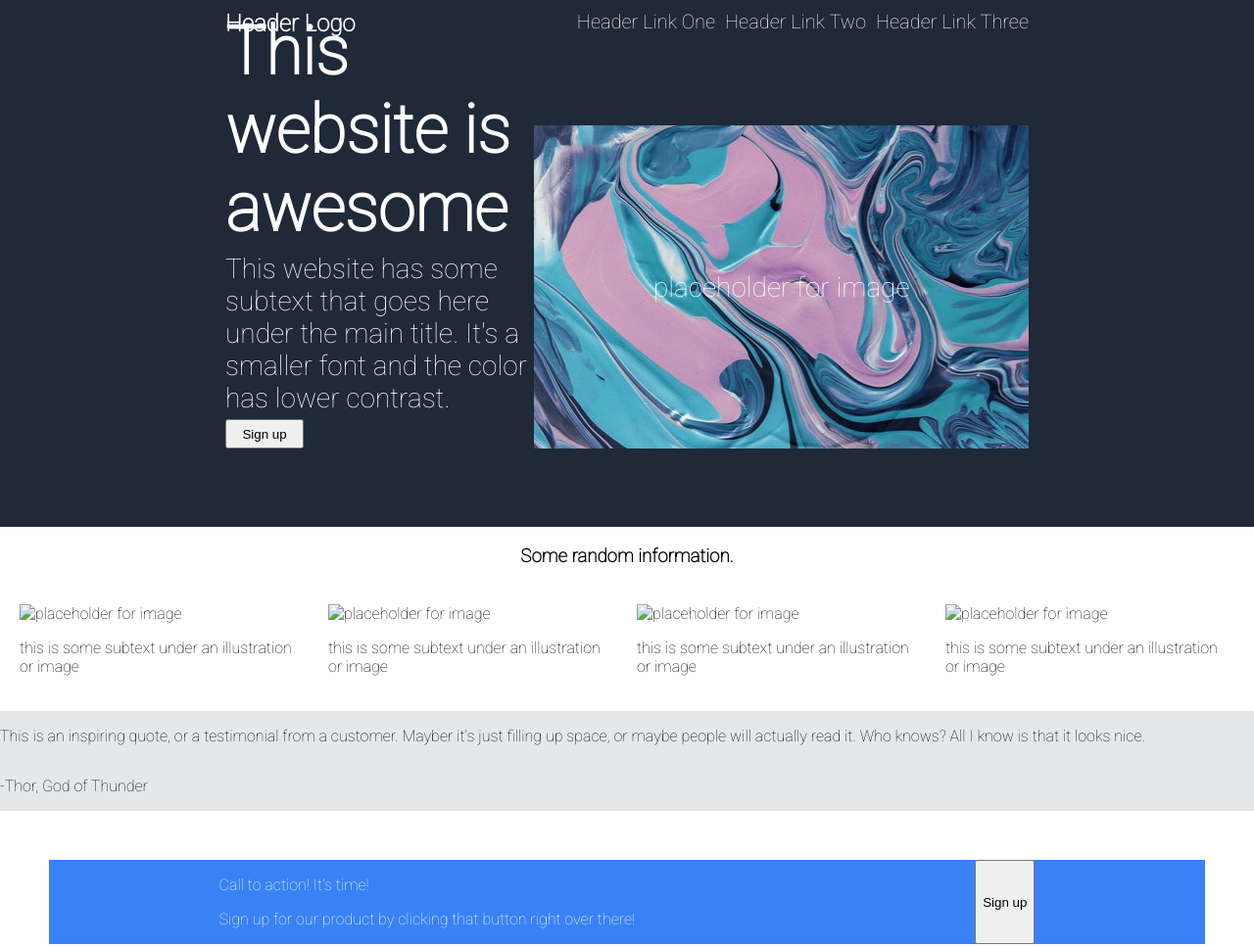
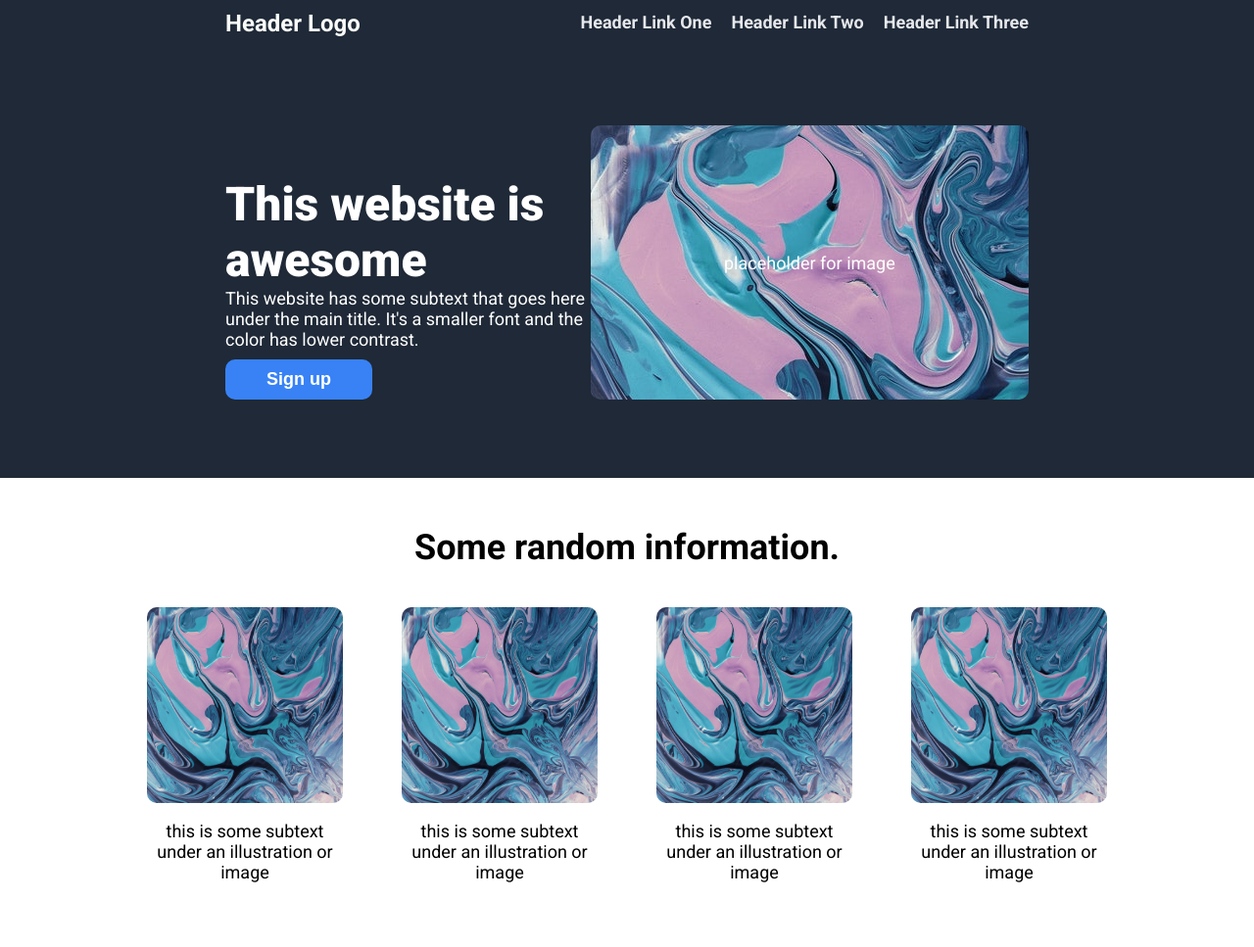
Before and after one commit to LLLLL-20/Design-Practice, a plain HTML site: page index.html in a window 1280 px wide. Shown: the top 967 px of the page at 98% size. Drawn offline with Linux system fonts and the light colour scheme.

Commit message:
Finished maybe? Big jump lol

```diff
--- a/index.html
+++ b/index.html
@@ -19,9 +19,12 @@
             </div>
             <div class="content">
                 <div class="container">
-                    <div><h2>This website is awesome</h2></div>
-                    <div><p>This website has some subtext that goes here under the main title. It's a smaller font and the color has lower contrast.</p></div>
-                    <div><button>Sign up</button></div>
+                    <div class="text">
+                    <h2>This website is awesome</h2>
+                    <p>This website has some subtext that goes here under the main title.
+                        It's a smaller font and the color has lower contrast.</p>
+                    </div>
+                    <button>Sign up</button>
                 </div>
                 <div class="img">
                     <p>placeholder for image</p>
@@ -32,40 +35,42 @@
             <h3 class="header">Some random information.</h3>
             <div class="container">
                 <div class="content">
-                    <img alt="placeholder for image">
+                    <img src="./img/pexels-anni-roenkae-2693212.jpg" alt="placeholder for image">
                     <p>this is some subtext under an illustration or image</p>
                 </div>
                 <div class="content">
-                    <img alt="placeholder for image">
+                    <img src="./img/pexels-anni-roenkae-2693212.jpg" alt="placeholder for image">
                     <p>this is some subtext under an illustration or image</p>
                 </div>
                 <div class="content">
-                    <img alt="placeholder for image">
+                    <img src="./img/pexels-anni-roenkae-2693212.jpg" alt="placeholder for image">
                     <p>this is some subtext under an illustration or image</p>
                 </div>
                 <div class="content">
-                    <img alt="placeholder for image">
+                    <img src="./img/pexels-anni-roenkae-2693212.jpg" alt="placeholder for image">
                     <p>this is some subtext under an illustration or image</p>
                 </div>
             </div>
         </div>
         <div class="quote">
-            <p>This is an inspiring quote, or a testimonial from a customer. Mayber it's just filling up space, or maybe people will actually read it. Who knows? All I know is that it looks nice.</p>
-            <div class="person">
-                <p>-Thor, God of Thunder</p>
-            </div>
+            <p>
+                <em>This is an inspiring quote, or a testimonial from a customer.
+                Mayber it's just filling up space, or maybe people will actually read it.
+                Who knows? All I know is that it looks nice.</em>
+                <strong>-Thor, God of Thunder</strong>
+            </p>
         </div>
         <div class="signUp">
             <div class="content">
                 <div class="text">
-                    <p>Call to action! It's time!</p>
-                    <p>Sign up for our product by clicking that button right over there!</p>
+                    <p id="p1">Call to action! It's time!</p>
+                    <p id="p2">Sign up for our product by clicking that button right over there!</p>
                 </div>
                 <button>Sign up</button>
             </div>
         </div>
         <div class="footer">
-            <div>Copyright - The Odin Project 2021</div>
+            <p>Copyright - The Odin Project 2021</p>
         </div>
     </body>
 </html>
--- a/style.css
+++ b/style.css
@@ -1,4 +1,6 @@
-@import url('https://fonts.googleapis.com/css2?family=Roboto:wght@100&display=swap');
+@import url('https://fonts.googleapis.com/css2?family=Roboto:ital,wght@0,100;0,300;0,400;0,500;0,700;0,900;1,100;1,300;1,400;1,500;1,700;1,900&display=swap');
+
+
 
 body {
     font-family: Roboto;
@@ -24,25 +26,27 @@ body {
 }
 
 .header .logo {
+    color: #F9FAF8;
     font-size: 24px;
-    font-weight: 900;
+    font-weight: bolder;
 }
 
 .header ul {
     padding: 0;
     margin: 0;
     display: flex;
-    gap: 10px;
+    gap: 20px;
     list-style-type: none;
 }
 
 .header a {
-    color: white;
+    color: #E5E7EB;
+    font-size: 18px;
+    font-weight: bold;
     text-decoration: none;
 }
 
 .intro .content {
-    height: 330px;
     margin: 80px 230px;
     display: flex;
     justify-content: space-between;
@@ -53,29 +57,37 @@ body {
     display: flex;
     flex-direction: column;
     justify-content: flex-end;
-    gap: 5px;
+    align-items: flex-start;
+    gap: 10px;
 }
 
 .intro h2 {
     margin: 0;
-    font-size: 68px;
-    font-weight: 1000;
+    font-size: 48px;
+    font-weight: 900;
 }
 
 .intro p {
     margin: 0;
-    font-size: 28px;
+    font-size: 18px;
 }
 
 .intro button {
-    padding: 5px;
-    height: 30px;
-    width: 80px;
+    color: white;
+    background-color: #3882F6;
+    border-color: #3882F6;
+    border-radius: 10px;
+    border-style: solid;
+    font-size: 18px;
+    font-weight: bold;
+    padding: 8px 40px;
 }
 
 .intro .img {
     background-image: url('./img/pexels-anni-roenkae-2693212.jpg');
-    width: 800px;
+    width: 600px;
+    height: 280px;
+    border-radius: 10px;
     display: flex;
     justify-content: center;
     align-items: center;
@@ -87,6 +99,13 @@ body {
     display: flex;
     flex-direction: column;
     align-items: center;
+    padding: 50px;
+}
+
+.info .header {
+    font-size: 36px;
+    font-weight: bolder;
+    margin: 0;
 }
 
 .info .container {
@@ -97,7 +116,21 @@ body {
 .info .content {
     display: flex;
     flex-direction: column;
+    align-items: center;
     padding: 10px;
+    margin: 20px;
+}
+
+.info p {
+    width: 200px;
+    text-align: center;
+    font-size: 18px;
+}
+
+.info img {
+    width: 200px;
+    height: 200px;
+    border-radius: 10px;
 }
 
 .quote {
@@ -105,28 +138,85 @@ body {
     background-color: #E5E7EB;
     flex: 1;
     display: flex;
+    justify-content: center;
+}
+
+.quote p {
+    width: 800px;
+    height: 500px;
+    display: flex;
     flex-direction: column;
+    justify-content: center;
+}
+
+.quote em {
+    font-size: 36px;
+    font-weight: lighter;
+}
+
+.quote strong {
+    align-self: flex-end;
+    font-size: 24px;
+}
+
+
+.person div {
+    text-align: center;
+
 }
 
 .signUp {
     color: white;
     flex: 1;
     display: flex;
+    justify-content: center;
     padding: 50px;
 }
 
 .signUp .content {
+    width: 1200px;
+    height: 150px;
+    border-radius: 10px;
     background-color: #3882F6;
-    flex: 1;
     display: flex;
     justify-content: space-around;
+    align-items: center;
+}
+
+.signUp p {
+    margin: 0;
+}
+
+.signUp #p1 {
+    font-size: 24px;
+    font-weight: bolder;
+}
+
+.signUp #p2 {
+    font-size: 18px;
+}
+
+.signUp button {
+    color: white;
+    background-color: #3882F6;
+    border-color: white;
+    border-style: solid;
+    border-radius: 10px;
+    font-size: 18px;
+    font-weight: bold;
+    padding: 8px 40px;
 }
 
 .footer {
+    height: 100px;
     color: white;
     background-color: #1F2937;
-    flex: 0 1 0;
+    flex: 1 0 auto;
     display: flex;
     justify-content: center;
     align-items: center;
 }
+
+.footer p {
+    font-size: 18px;
+}
```
